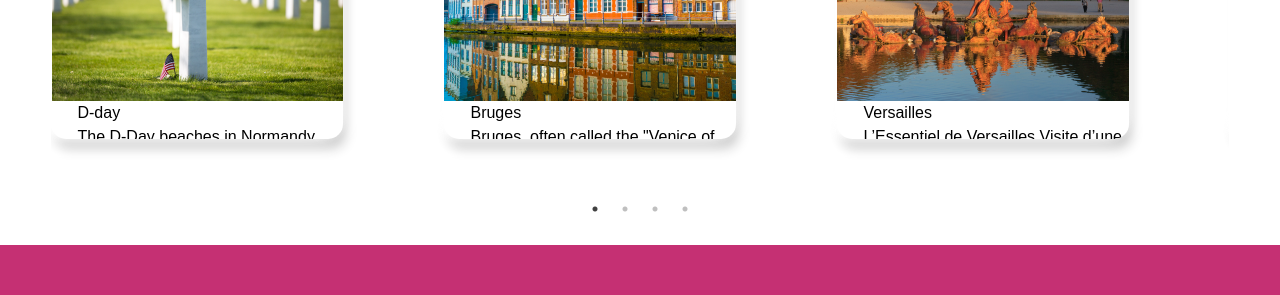
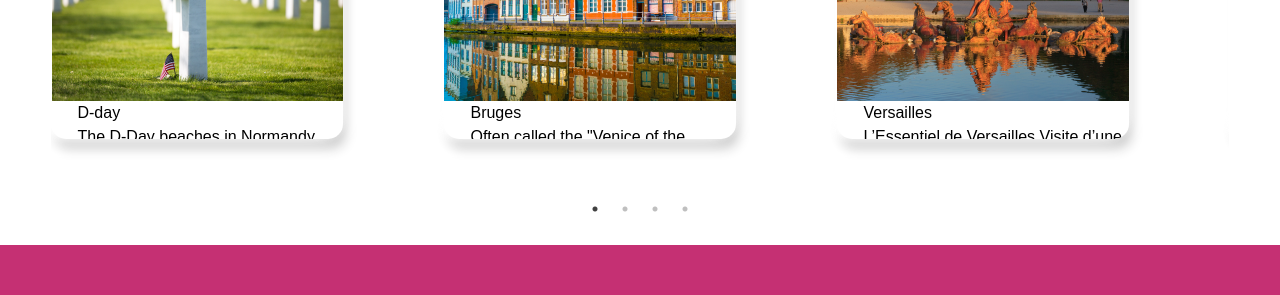
Before and after one commit to AdryanPro/parisTour, a React (Vite) app: page / in a window 1280 px wide. Shown: the part 1040-1335 px from the top of the page. Built offline with nearby package versions, Linux system fonts and the light colour scheme.

Commit message:
maybe better ?

```diff
--- a/src/pages/Home.jsx
+++ b/src/pages/Home.jsx
@@ -127,8 +127,8 @@ export default function Home() {
             <div className="txtCard">
               <p>Bruges</p>
               <p>
-                Bruges, often called the "Venice of the North," is a beautifully preserved
-                medieval city in Belgium, known for its canals, cobblestone streets, and
+                Often called the "Venice of the North," is a beautifully preserved
+                medieval city in Belgium, known for its canals, cobblestone streets and
                 enchanting Gothic architecture.
               </p>
               {/* <p>180€</p> */}
```
